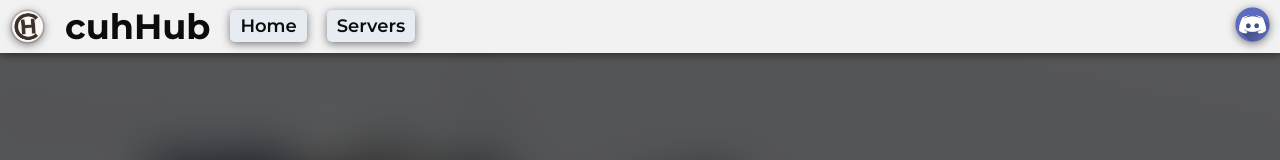
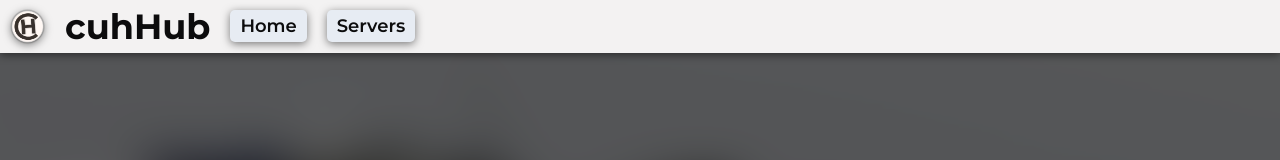
Before and after one commit to cuhHub/frontend, a plain HTML site: page src/index.html in a window 1280 px wide. Shown: the top 160 px of the page. Drawn offline with Linux system fonts and the light colour scheme.

Commit message:
feat(index): remove redundant discord invite icon

```diff
--- a/src/index.html
+++ b/src/index.html
@@ -55,10 +55,6 @@ Full terms governed by the laws of England and Wales.
                 <a class="button" href="#">Home</a>
                 <a class="button" href="#">Servers</a>
             </nav>
-
-            <a href="https://dsc.gg/cuhhubsw" style="margin-left: auto;">
-                <img src="images/icons/discord.png" alt="Discord Server Logo Button" class="header-icon">
-            </a>
         </header>
 
         <main>
```
